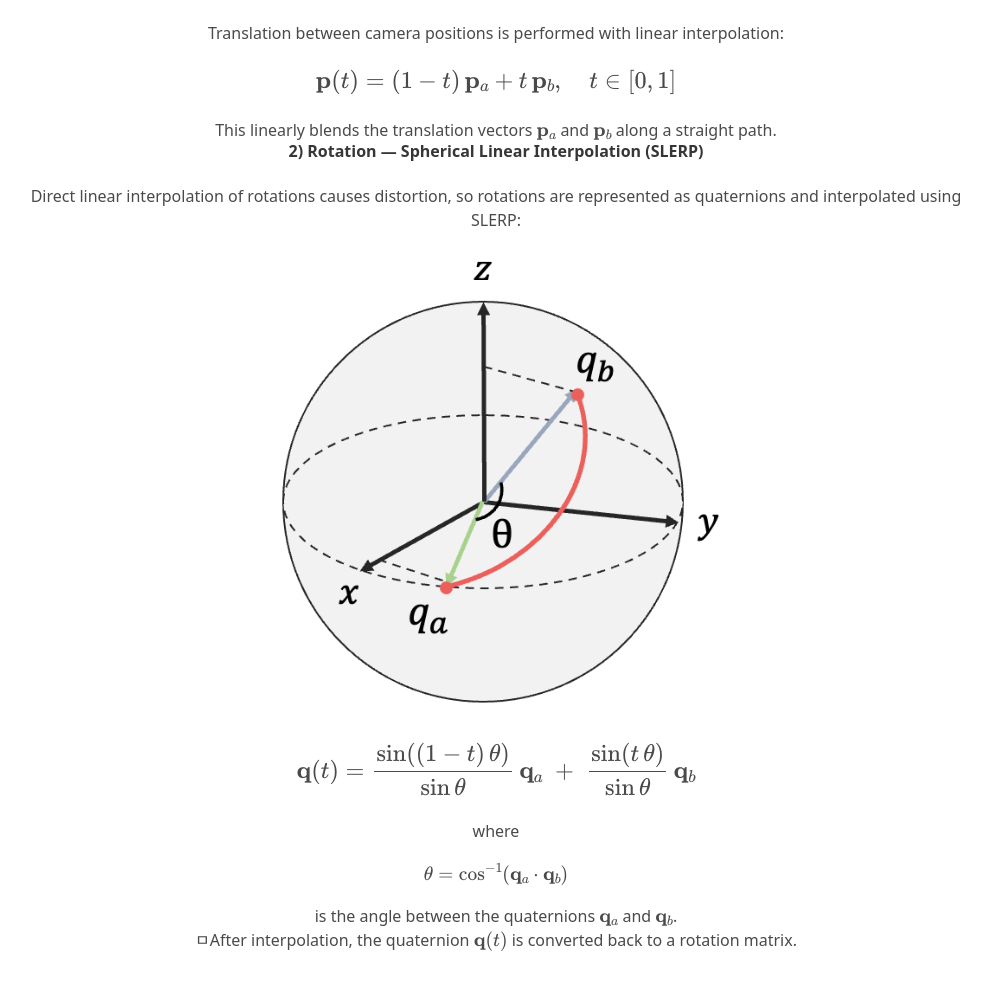
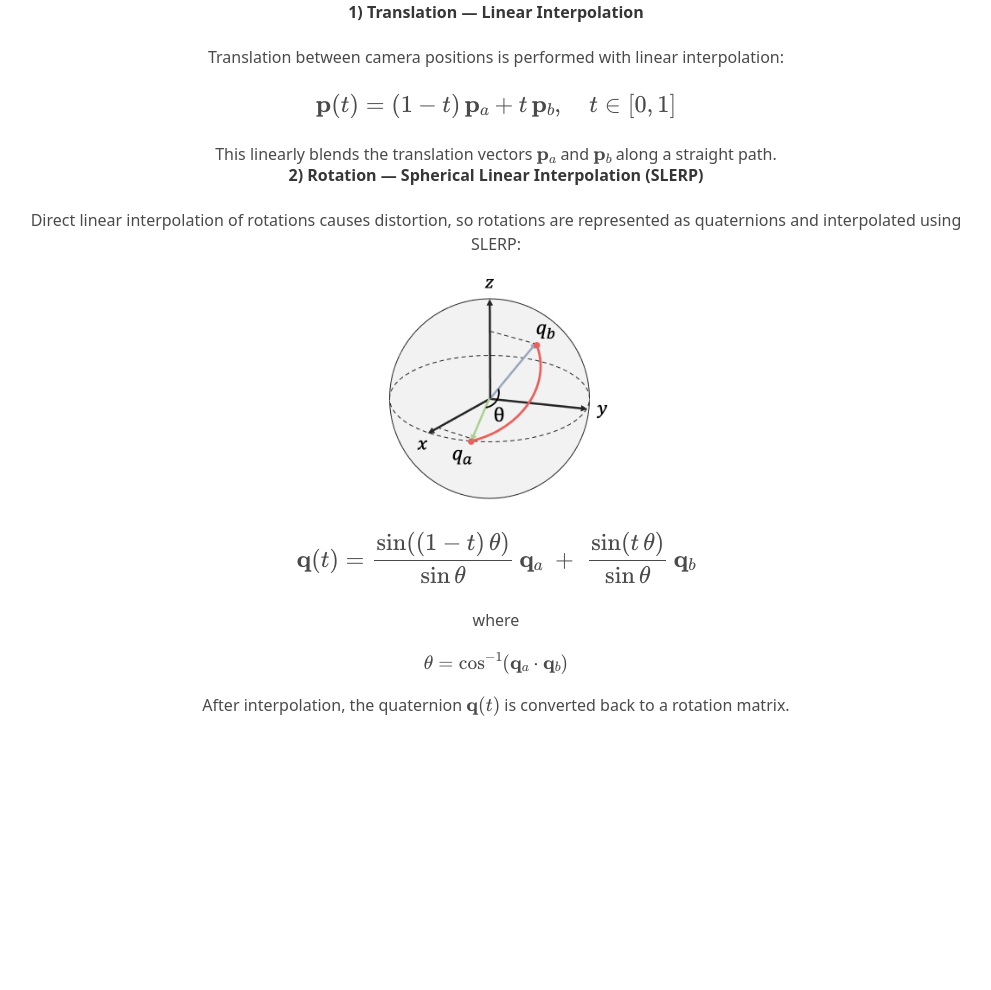
Before and after one commit to chehun16/gs-quality, a plain HTML site: page index.html in a window 1280 px wide. Shown: the part 2306-3296 px from the top of the page, without its empty margins (144-1135 px from the left). After the commit the page ends 3071 px from the top, so only its background shows below. Drawn offline with nearby package versions, Linux system fonts and the light colour scheme.

Commit message:
novel view

```diff
--- a/index.html
+++ b/index.html
@@ -230,6 +230,7 @@ capture-folder/
         Intermediate positions along the paths between the original viewpoints are calculated to create new viewpoints.
         This approach enables smooth camera transitions, making rendering changes appear more natural.
       </p>
+      <br>
       <h4 class="title is-6">1) Translation — Linear Interpolation</h4>
       <p>
         Translation between camera positions is performed with linear interpolation:
@@ -248,7 +249,7 @@ capture-folder/
       </p>
 
       <!-- Optional illustration -->
-    <figure class="image" style="margin: 1rem auto; max-width: 500px;">
+      <figure class="image" style="margin: 1rem auto; max-width: 250px;">
         <img src="./static/images/slerp.png"
             alt="Spherical Linear Interpolation (SLERP) illustration"
             class="is-fullwidth"
@@ -261,10 +262,9 @@ capture-folder/
       <p class="is-size-6">
         where
         $$\theta = \cos^{-1}\!\left(\mathbf{q}_a \cdot \mathbf{q}_b\right)$$
-      is the angle between the quaternions \(\mathbf{q}_a\) and \(\mathbf{q}_b\).
       </p>
       <p>
-      ㅁAfter interpolation, the quaternion \(\mathbf{q}(t)\) is converted back to a rotation matrix.
+        After interpolation, the quaternion \(\mathbf{q}(t)\) is converted back to a rotation matrix.
       </p>
   </div>
 </section>
```
Lines whose indentation alone changed are shown as unchanged.
